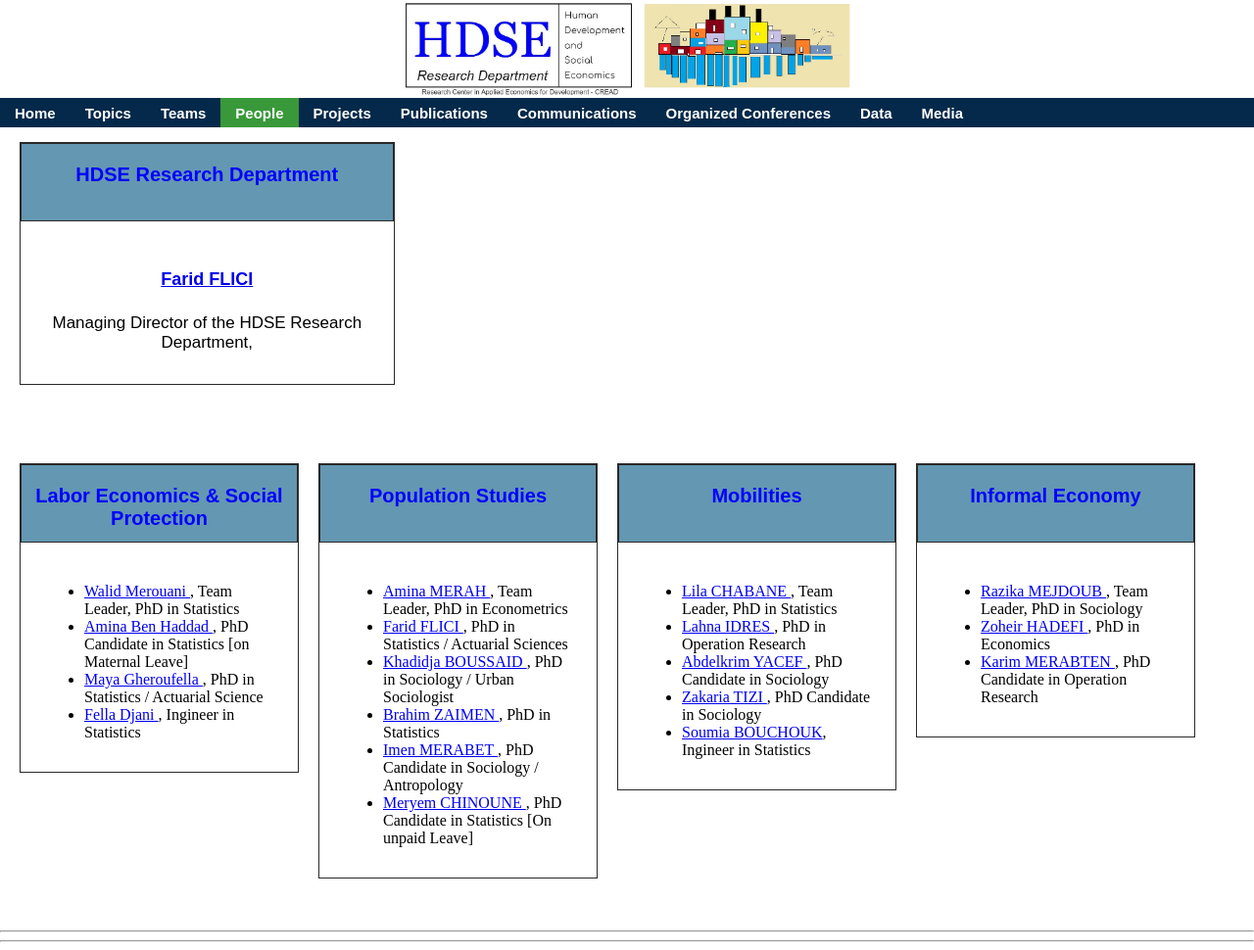
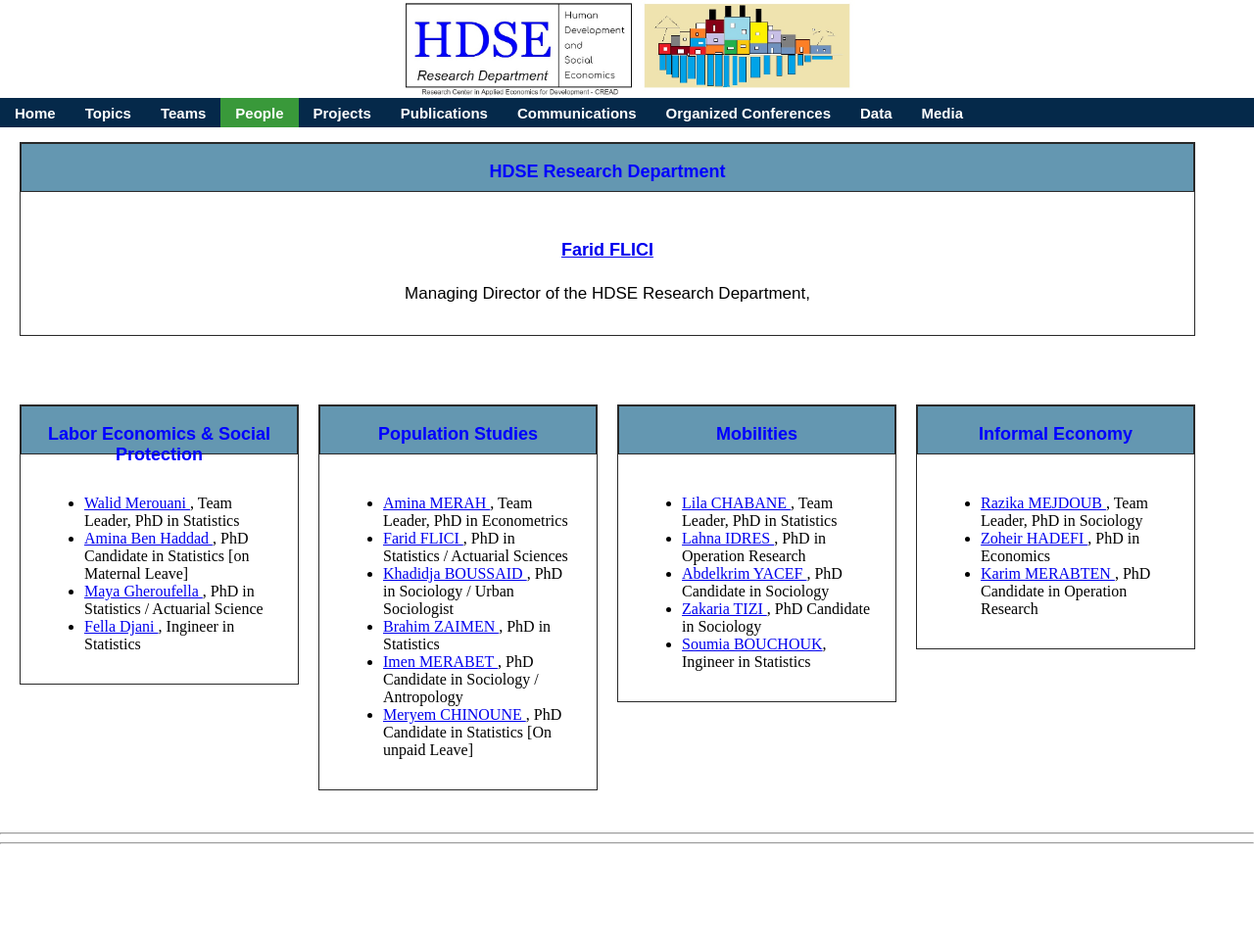
Before and after one commit to Farid-FLICI/farid-flici.github.io, a Jekyll site: the page people.html, which Jekyll copies as it is, in a window 1280 px wide and 970 px high. Shown: the whole window at 98% size. Built offline with Jekyll 4.4.1, drawn with Linux system fonts in a browser that asks for light colours.

Commit message:
Update people.html

```diff
--- a/people.html
+++ b/people.html
@@ -8,7 +8,7 @@
 body {margin: 0;       }
 p{               font-family: sans-serif; font-size: 17px; text-align: center; }
 h2{              font-family: sans-serif; font-size: 22px; font-weight: bold ; text-align: center   }
-h3{              font-family: sans-serif; font-size: 20px; font-weight: bold ; text-align: center ; color: blue}
+h3{              font-family: sans-serif; font-size: 18px; font-weight: bold ; text-align: center ; color: blue}
 h4{              font-family: sans-serif; font-size: 18px; font-weight: bold ; text-align: center   }
 lo{   font-family: sans-serif; font-size: 17px;}
 
@@ -25,15 +25,15 @@ ul.topnav li.right {float: right;}
 @media screen and (max-width: 600px) {   ul.topnav li.right,    ul.topnav li {float: center;}    }
 * {  box-sizing: border-box;}
 .column { float: left; width: 25%; padding: 10px; }
-.column2 { float: center; width: 33%; padding: 10px; }
+.column2 { float: center; width: 100%; padding: 10px; }
 .row:after {content: "";  display: table;  clear: both;}
 .row2:after {content: "";  display: table;  clear: both; height:40px}
 
 .header { position:fixed; top:0px; padding: 0px 0px 0px 0px;text-align: center; background-color: white; height:100px; width: 100%  }
 
-.container {     padding: 0px 0px 0px 0px; width:100%; margin:0px 0px 20px 0px; border:1px solid #292929 }
+.container {     padding: 0px 0px 0px 0px; width:100%; margin:0px 0px 10px 0px; border:1px solid #292929 }
 .mainbody {      padding: 25px 25px 15px 25px; margin: 0px 0px 0px 0px;}
-.header2 {       height: 80px; padding: 0px 10px 5px 10px ;border: 1px solid #292929; background-color:#6497b1  }
+.header2 {       height: 50px; padding: 0px 10px 5px 10px ;border: 1px solid #292929; background-color:#6497b1  }
 
 </style>
 </head>
```
